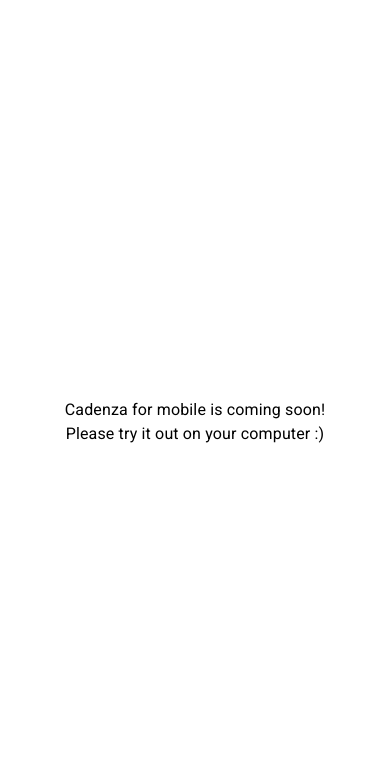
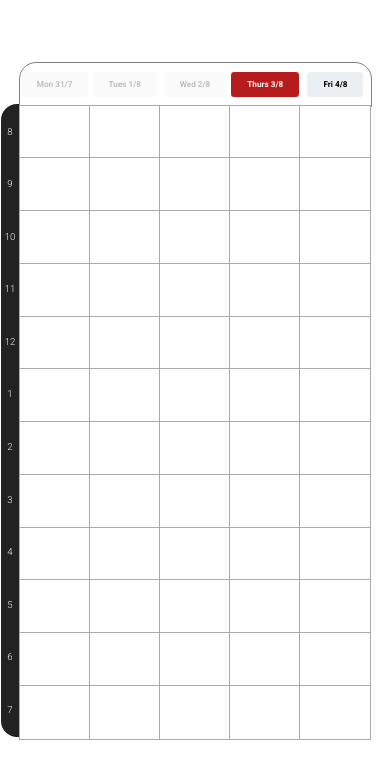
Before and after one commit to jarrahffe/OLE_FRONTEND, a React (Vite) app in the folder OLE_FRONTEND/: page / in a window 390 px wide. Shown: the top 778 px of the page. Built offline with nearby package versions, Linux system fonts and the light colour scheme; no server answers.

Commit message:
basic mobile support & week offset from saturday 17/2/24

```diff
--- a/OLE_FRONTEND/src/App.tsx
+++ b/OLE_FRONTEND/src/App.tsx
@@ -122,15 +122,15 @@
   });
 
   function getTimetable() {
-    if (window.innerWidth < 601) {
-      return (
-        <>
-          <Typography sx={{position: "relative", color: "black"}}>Cadenza for mobile is coming soon!</Typography>
-          <Typography sx={{position: "relative", color: "black"}}>Please try it out on your computer :)</Typography>
-        </>
-      )
-    }
-    else if (loaded) {
+    // if (window.innerWidth < 601) {
+    //   return (
+    //     <>
+    //       <Typography sx={{position: "relative", color: "black"}}>Cadenza for mobile is coming soon!</Typography>
+    //       <Typography sx={{position: "relative", color: "black"}}>Please try it out on your computer :)</Typography>
+    //     </>
+    //   )
+    // }
+    if (loaded) {
       return (
         <Timetable/>
       )
--- a/OLE_FRONTEND/src/components/nav/NavBar.tsx
+++ b/OLE_FRONTEND/src/components/nav/NavBar.tsx
@@ -25,8 +25,6 @@
 }
 
 const NavBar = (props: Props) => {
-
-    console.log(CURRENT_WEEK)
 
   const isMobile = window.innerWidth < 601;
 
--- a/OLE_FRONTEND/src/components/timetable/Grid/GridCell.tsx
+++ b/OLE_FRONTEND/src/components/timetable/Grid/GridCell.tsx
@@ -55,6 +55,7 @@
   const hasExpired = moment().isAfter(moment(`${gridCellDate}-${props.time}`, "YYYY-MM-DD-kk"));
   const isGtOneWeekInAdvance = selectedWeek - CURRENT_WEEK > 1;
   const isOneWeekInAdvanceNotThursday = selectedWeek - CURRENT_WEEK === 1 && moment().weekday() < 4;
+  const isMobile = window.innerWidth < 601;
 
   let invalidBookMessage = "";
   if (hasExpired) invalidBookMessage = "Time is in the past!";
@@ -181,6 +182,7 @@
   }
 
   function handleMouseDown() {
+    if (isMobile) return;
     if (!beingDragged.current && (blockSelect || eventSelect)) {
       beingDragged.current = true
     }
--- a/OLE_FRONTEND/src/config/CurrentWeek.tsx
+++ b/OLE_FRONTEND/src/config/CurrentWeek.tsx
@@ -1,3 +1,3 @@
 import moment from "moment";
 
-export const CURRENT_WEEK = moment().diff(moment("2024-02-19", "YYYY-MM-DD"), "weeks") + 1;
+export const CURRENT_WEEK = moment().diff(moment("2024-02-17", "YYYY-MM-DD"), "weeks") + 1;
```
